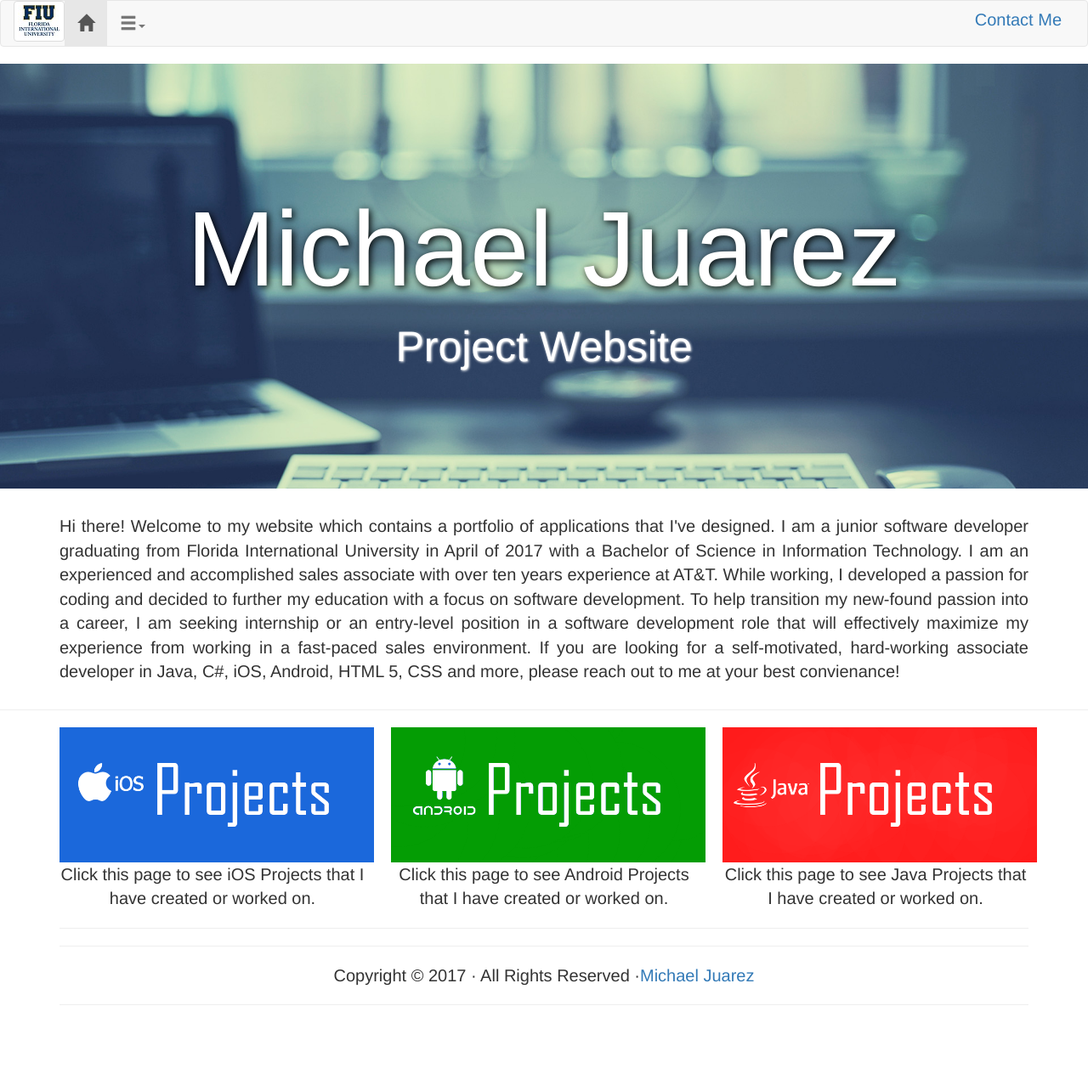
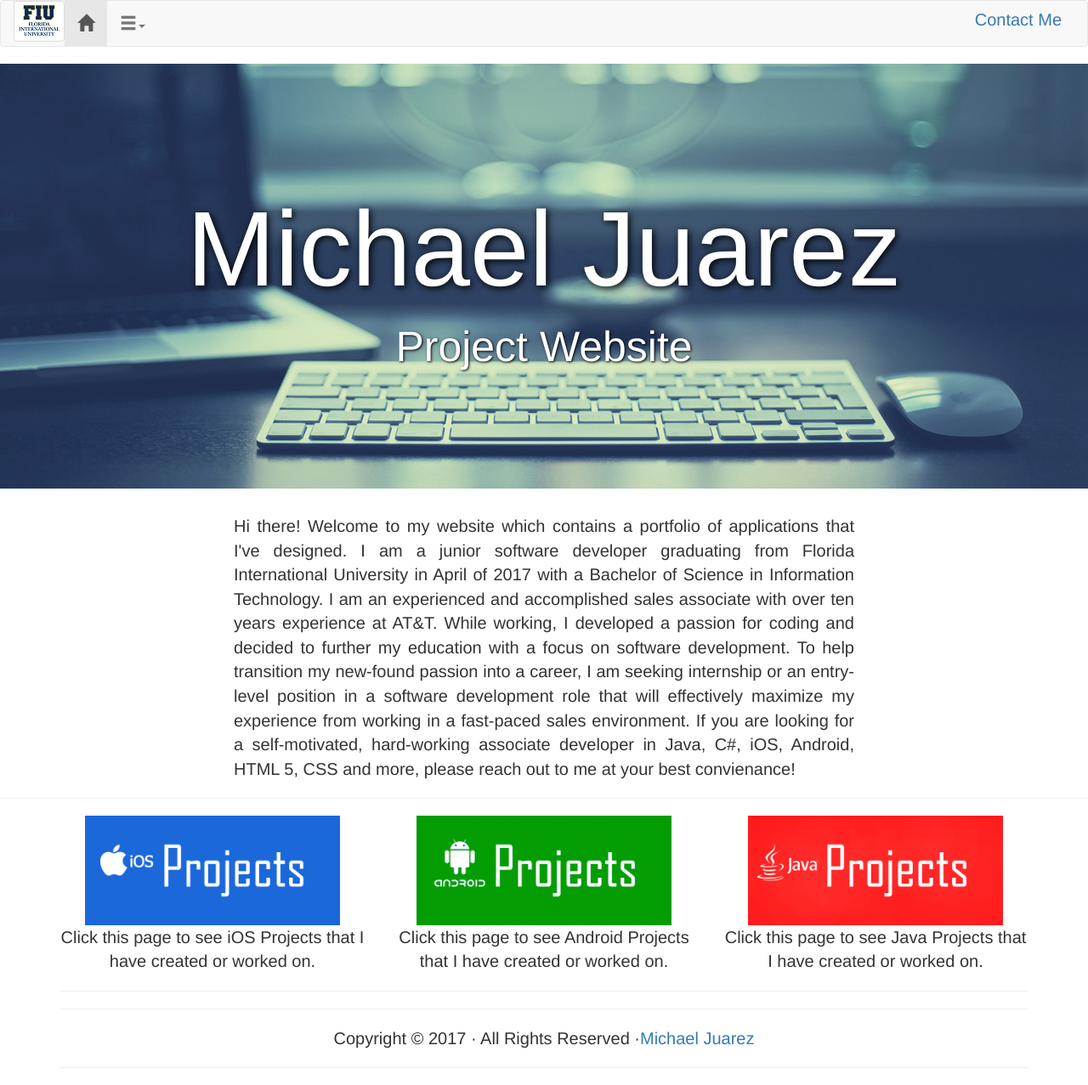
Before and after one commit to MikeJuarez/MikeJuarez.github.io, a Jekyll site: the page index.html, which Jekyll copies as it is, in a window 1280 px wide. Shown: the whole page at 85% size. Built offline with Jekyll 4.4.1, drawn with Linux system fonts in a browser that asks for light colours; before the commit the page ends 1203 px from its top, so only the background shows below that.

Commit message:
changed project image size from 370 to 300

```diff
--- a/css/mikej.css
+++ b/css/mikej.css
@@ -3,4 +3,9 @@
 
 p {
 	text-align: justify;
+	margin: 0cm 3cm 0cm 3cm;
 }
+
+.bodyPara {
+	margin-left
+}
--- a/index.html
+++ b/index.html
@@ -51,22 +51,23 @@
 </section>
 
 <div class="container">
-	<div class="row text-center"></div><p>
+	<div class="row text-center"></div>
+	<div class="col-sm-8 col-md-offset-2 row text-center text-justify">
 		Hi there!  Welcome to my website which contains a portfolio of applications that I've designed.  I am a junior
 		software developer graduating from Florida International University in April of 2017 with a
 		Bachelor of Science in Information Technology. I am an experienced and accomplished
 		sales associate with over ten years experience at AT&T.  While working, I developed a passion for coding and decided to further my education with a focus on software development.  To help transition my new-found passion into a career, I am seeking internship or an entry-level
 		position in a software development role that will effectively maximize my experience from working in a
 		fast-paced sales environment.  If you are looking for a self-motivated, hard-working associate developer in Java, C#, iOS, Android, HTML 5, CSS and more, please reach out to me at your best convienance!
-	</p>
+	</div>
 </div>
 <hr/>
 
 <div class="container">
   <div class="row text-center">
-	  <div class="col-sm-4"><a href="http://www.google.com"><img src="LinkAppleProjects.png" width="370"/></a></div>
-	  <div class="col-sm-4"><a href="http://www.google.com"><img src="LinkAndroidProjects.png" width="370"/></a></div>
-	  <div class="col-sm-4"><a href="../Java Projects.html"><img src="LinkJavaProjects.png" width="370"/></a></div>
+	  <div class="col-sm-4"><a href="http://www.google.com"><img src="LinkAppleProjects.png" width="300"/></a></div>
+	  <div class="col-sm-4"><a href="http://www.google.com"><img src="LinkAndroidProjects.png" width="300"/></a></div>
+	  <div class="col-sm-4"><a href="../Java Projects.html"><img src="LinkJavaProjects.png" width="300"/></a></div>
   </div>
   <div class="row">
     <div class="text-center col-sm-4"> Click this page to see iOS Projects that I have created or worked on.</div>
```
Also changed, not shown: css/bootstrap.css.
